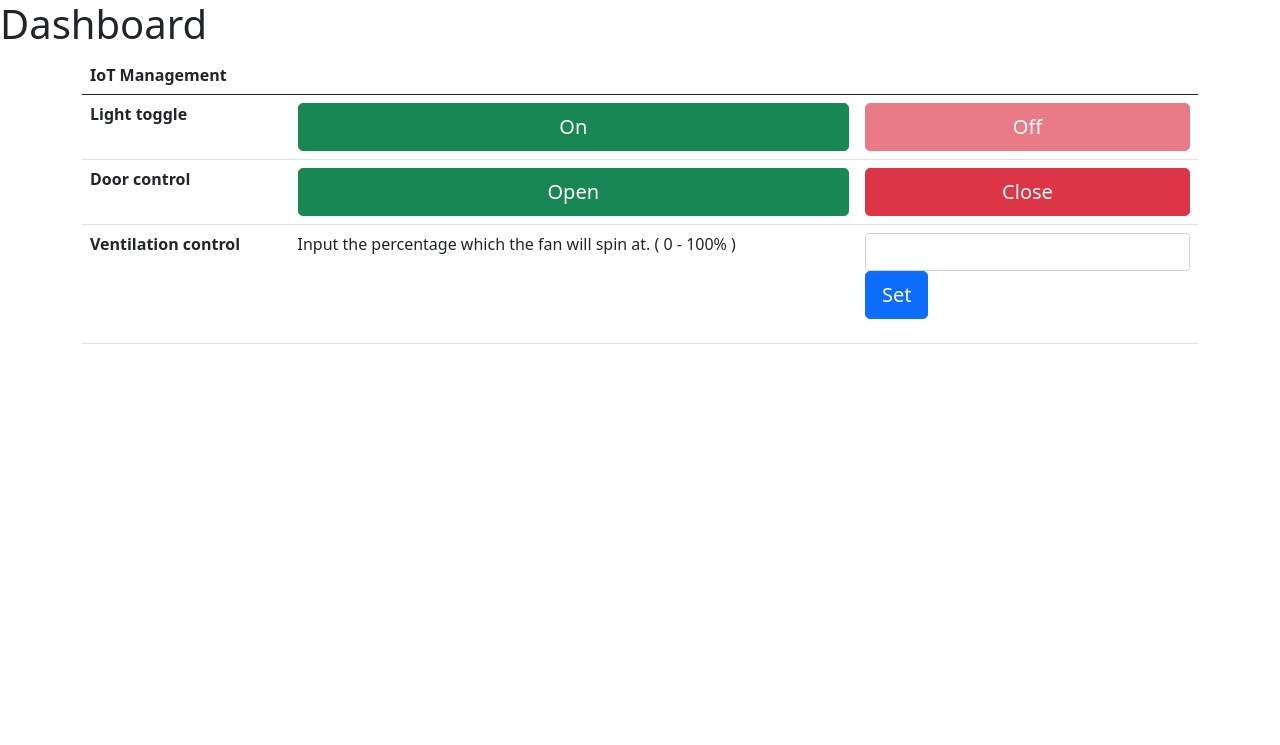
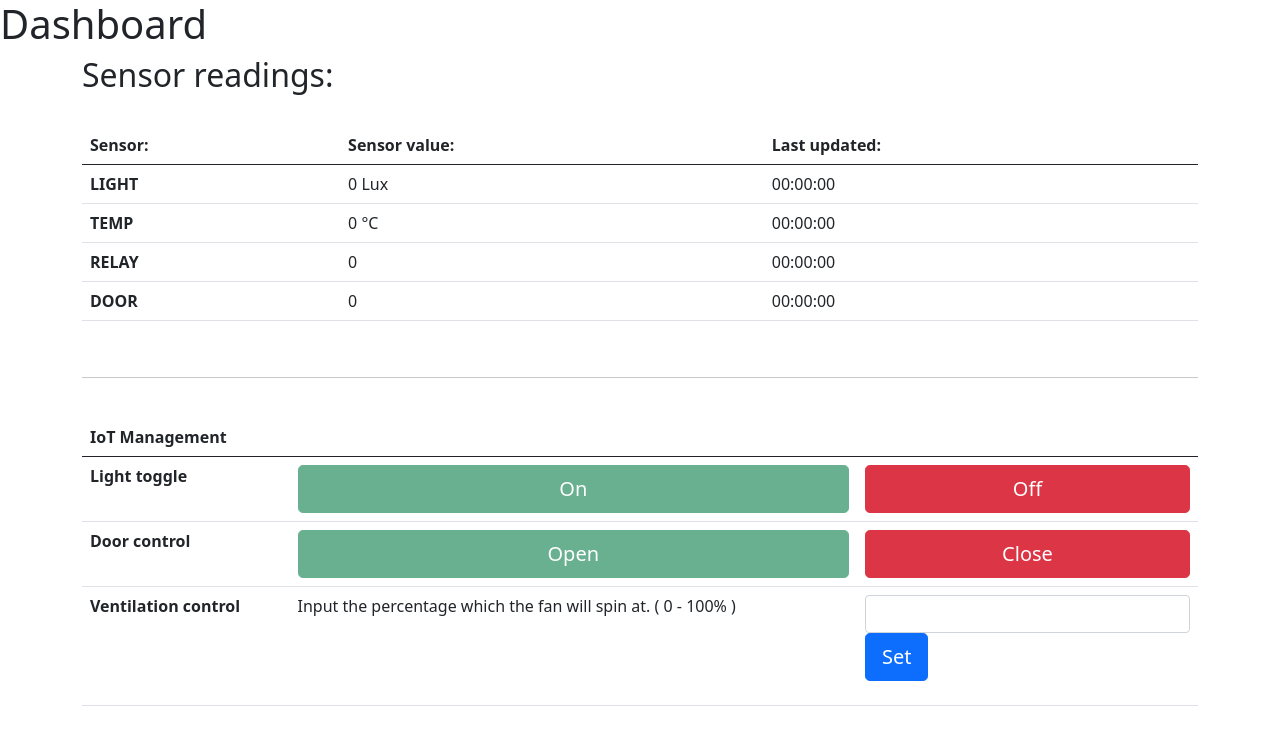
Before and after one commit to Zamachi/IoT-Project, a Flask app: page / in a window 1280 px wide. Shown: the top 745 px of the page. Run offline with Flask 2, Linux system fonts and the light colour scheme.

Commit message:
Ispravka

```diff
--- a/Flask WebServer/app.py
+++ b/Flask WebServer/app.py
@@ -1,18 +1,40 @@
-from flask import Flask, render_template
+from flask import Flask, render_template, jsonify
 import serial
 from threading import Thread
 import time
 from mailService import sendEmail
+from thnigspeak import sendData
 
 PORT = "COM1"
 BAUD_RATE = 9600
 
+IS_LED_ON = False
+IS_DOOR_OPEN = False
+PWM_STATE = 0
 
-objectDic = {}
 
-objectDic[14] = {"sensor" : "potenciometar", "value": 0, "lastUpdate": "00:00:00"}
-objectDic[2] = {"sensor" : "taster", "value": 0, "lastUpdate": "00:00:00"}
-
+objectDic = {
+    "LIGHT":{
+        "lastUpdate": "00:00:00",
+        "value":0,
+        "unit":"Lux"
+    },
+    "TEMP":{
+        "lastUpdate": "00:00:00",
+        "value":0,
+        "unit": "°C"
+    },
+    "RELAY":{
+        "lastUpdate": "00:00:00",
+        "value":0,
+        "unit": ""
+    },
+    "DOOR":{
+        "lastUpdate": "00:00:00",
+        "value":0,
+        "unit": ""
+    }
+}
 
 running = True
 serialConnection = serial.Serial(PORT, BAUD_RATE)
@@ -29,13 +51,27 @@ def receive(serialConnection):
 
 def processMessage(message):
     # FIXME format poruke je kakav??
-    l = message[:-1].split(":")
-    arudinoId = int(l[0])
-    pin = int(l[1].split("|")[0])
-    val = int(l[1].split("|")[1])
+    if(message[0] == "$"):
+        ocitavanja = message[1:].split("$")
+        for senzor in ocitavanja:
+            key_value = senzor.split(":")
+            objectDic[key_value[0]]['value'] = key_value[1]
+            objectDic[key_value[0]]['lastUpdate'] = time.strftime()
 
-    objectDic[pin]['value'] = val;
-    objectDic[pin]['lastUpdate'] = time.strftime();
+        sendData(
+            temp=objectDic["TEMP"]["value"],
+            osvetljenje=objectDic["LIGHT"]["value"],
+            relej=objectDic["RELAY"]["value"],
+            vrata=objectDic["DOOR"]['value']
+        )
+    else:
+        l = message[:-1].split(":")
+        arudinoId = int(l[0])
+        pin = int(l[1].split("|")[0])
+        val = int(l[1].split("|")[1])
+
+        objectDic[pin]['value'] = val;
+        objectDic[pin]['lastUpdate'] = time.strftime();
 
 threadReceiver = Thread(target=receive, args=(serialConnection,))
 threadReceiver.start()
@@ -49,25 +85,34 @@ app = Flask(__name__)
 def dashboard():
     global objectDic
     return render_template("dashboard.html", data=objectDic)
-    # return jsonify(isError=False, message="Success", statusCode=200, data=pin_id)
 
 @app.route('/light', methods=['GET'])
 def light():
-    #serialConnection.write("LED;".encode('ascii'))
-    return "Proslo"
-    # return render_template("dashboard.html")
+    global IS_LED_ON
+    # print(IS_LED_ON)
+    IS_LED_ON = not IS_LED_ON
+    #serialConnection.write("4:;".encode('ascii'))
+    return jsonify(isError=False, message="Success", statusCode=200, data=IS_LED_ON)
 
 @app.route('/door/<status>', methods=["GET"])
 def door(status):
-    print(status)
+    global IS_DOOR_OPEN
+    # print(status)
+    IS_DOOR_OPEN = not IS_DOOR_OPEN
     # serialConnection.write("11:"+status.upper()+";".encode("ascii"))
-    return render_template("dashboard.html")
+    return jsonify(isError=False, message="Success", statusCode=200, data=IS_DOOR_OPEN)
 
 @app.route('/ventilation/<value>', methods=['GET'])
 def venetilation(value):
-    print(value)
-    # serialConnection.write("5:"+value+";".encode('ascii'))
-    return render_template("dashboard.html")
+    global PWM_STATE
+    PWM_STATE = int( (int(value) / 100) * 255)
+    print(PWM_STATE)
+    if(PWM_STATE > 255):
+        PWM_STATE = 255
+    elif(PWM_STATE < 0 ):
+        PWM_STATE = 0
+    # serialConnection.write("5:"+PWM_STATE+";".encode('ascii'))
+    return jsonify(isError=False, message="Success", statusCode=200, data=PWM_STATE)
 
 if __name__ == "__main__":
     app.run(port=5000, debug=True)
--- a/Flask WebServer/templates/dashboard.html
+++ b/Flask WebServer/templates/dashboard.html
@@ -12,13 +12,40 @@
   </head>
   <body>
     <h1>Dashboard</h1>
-    <!-- TODO: <h2>{{data}}</h2> -->
     <script
       src="https://cdn.jsdelivr.net/npm/bootstrap@5.0.2/dist/js/bootstrap.bundle.min.js"
       integrity="sha384-MrcW6ZMFYlzcLA8Nl+NtUVF0sA7MsXsP1UyJoMp4YLEuNSfAP+JcXn/tWtIaxVXM"
       crossorigin="anonymous"
     ></script>
     <div class="container">
+      <div>
+        <h2>Sensor readings:</h2><br>
+        <table class="table">
+          <thead>
+            <tr>
+              <th>Sensor:</th>
+              <th>Sensor value:</th>
+              <th>Last updated:</th>
+            </tr>
+          </thead>
+          <tbody>
+            {% for sensor,sensorObj in data.items() %}
+            <tr>
+              <th scope="row">{{ sensor }}</th>
+              <td>
+                {{sensorObj.value}}&nbsp;{{sensorObj.unit}}
+              </td>
+              <td>
+                {{sensorObj.lastUpdate}}
+              </td>
+            </tr>
+            {% endfor %}
+          </tbody>
+        </table>
+      </div>
+      <br>
+      <hr>
+      <br>
       <div>
         <table class="table">
           <thead>
@@ -35,6 +62,7 @@
                     type="button"
                     id="lightOn"
                     class="btn btn-lg btn-success"
+                    disabled
                   >
                     On
                   </button>
@@ -46,7 +74,7 @@
                     type="button"
                     id="lightOff"
                     class="btn btn-lg btn-danger"
-                    disabled
+
                   >
                     Off
                   </button>
@@ -61,6 +89,7 @@
                     type="button"
                     id="doorOpen"
                     class="btn btn-lg btn-success"
+                    disabled
                   >
                     Open
                   </button>
@@ -124,16 +153,27 @@
       let pwmValue = pwmForm.elements["pwm"];
 
       function light(event) {
-        fetch("/light").then((response) => {
-          if (response.ok) {
+        fetch("/light")
+          .then((response) => response.json())
+          .then((data) => {
             lightOn.disabled = !lightOn.disabled;
             lightOff.disabled = !lightOff.disabled;
-          }
-        });
+          });
       }
 
       function door(event) {
-        fetch("/door/"+event.srcElement.innerText).then();
+        fetch("/door/" + event.srcElement.innerText)
+          .then((response) => response.json())
+          .then((data) => {
+            // console.log(data.data);
+            if(!data.data){
+              doorOpen.disabled = true;
+              doorClosed.disabled = false;
+            }else{
+              doorOpen.disabled = false;
+              doorClosed.disabled = true;
+            }
+          });
       }
 
       function ventilation(event) {
--- a/Flask WebServer/thnigspeak.py
+++ b/Flask WebServer/thnigspeak.py
@@ -1,23 +1,16 @@
 import urllib.request
+import requests
 
 READ_KEY = "IDK2WDSQQWZ07AG0"
 WRITE_KEY = "5MAB2VHW58FD71WV"
-
+CHANNEL_ID = 1727211
 
 def sendData(temp, osvetljenje, vrata, relej):
     urllib.request.urlopen('https://api.thingspeak.com/update?api_key={}&field1={}&field2={}&field3={}&field4={}'.format(WRITE_KEY, temp, osvetljenje, vrata, relej))
     print("Poslato na thing speak")
 
-# import requests
-# CHANNEL_ID = 0
-# READ_KEY = ""
-
-# res = requests.get("https://api.thingspeak.com/channels/{}/feeds.json?api_key={}".format(CHANNEL_ID, READ_KEY))
-
-# res = requests.get(" https://api.thingspeak.com/channels/{}/fields/{}.json?api_key={}".format(CHANNEL_ID, 2,READ_KEY))
-
-# data = res.json()
-
-
-
-# print(data['feeds'])
+def receiveData():
+    res = requests.get("https://api.thingspeak.com/channels/{}/feeds.json?api_key={}".format(CHANNEL_ID, READ_KEY))
+    # res = requests.get(" https://api.thingspeak.com/channels/{}/fields/{}.json?api_key={}".format(CHANNEL_ID, 2,READ_KEY))
+    data = res.json()
+    print(data['feeds'])
```
Also changed, not shown: Flask WebServer/mailService.py (+13 -11 lines), 1 other file.
